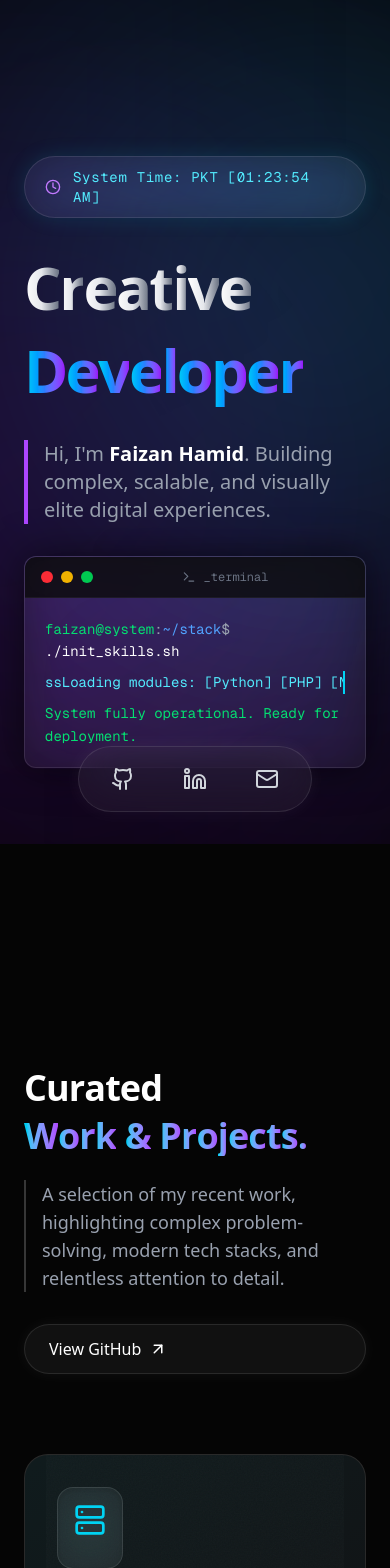
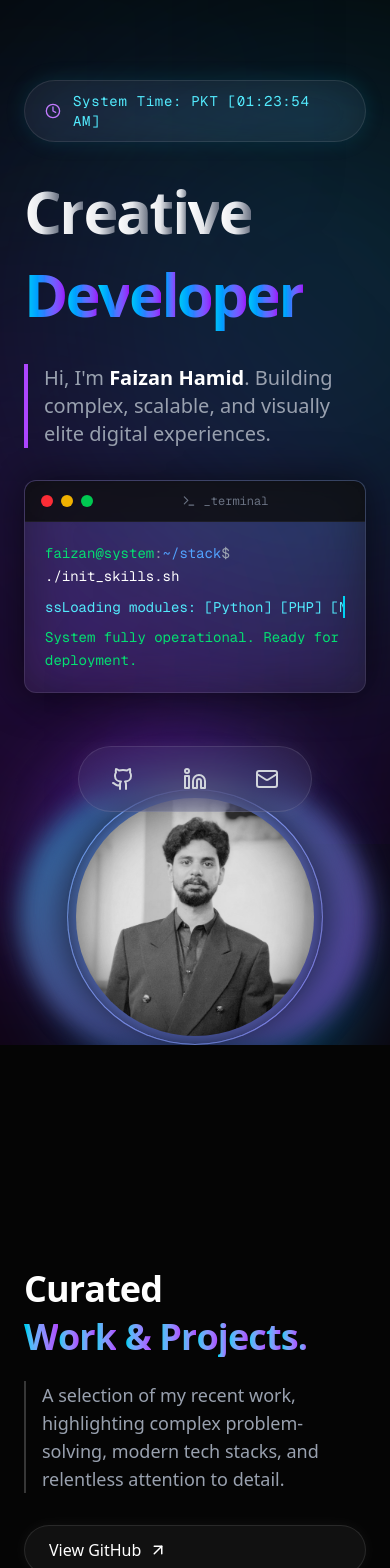
Before and after one commit to Faizan-Hamid381/My-Portfolio, a Next.js app: page / in a window 390 px wide. Shown: the top 1568 px of the page. Built offline with nearby package versions, Linux system fonts and the light colour scheme.

Commit message:
Fixed mobile image visibility

```diff
--- a/components/sections/Hero.tsx
+++ b/components/sections/Hero.tsx
@@ -2,6 +2,7 @@
 
 import { motion } from "framer-motion";
 import { useEffect, useState } from "react";
+import Image from "next/image";
 import { Clock, Terminal } from "lucide-react";
 import { TextReveal } from "../ui/TextReveal";
 
@@ -153,7 +154,7 @@ export const Hero = () => {
                     initial={{ opacity: 0, scale: 0.8, rotate: -10 }}
                     animate={{ opacity: 1, scale: 1, rotate: 0 }}
                     transition={{ duration: 1.5, ease: "backOut", delay: 0.5 }}
-                    className="relative group hidden lg:block"
+                    className="relative group flex justify-center mt-12 lg:mt-0 w-full lg:w-auto"
                 >
                     {/* Elaborate glowing borders and rings */}
                     <div className="absolute -inset-4 bg-gradient-to-r from-cyan-500 via-blue-500 to-purple-600 rounded-full blur-2xl opacity-40 group-hover:opacity-70 transition duration-1000 animate-[spin_10s_linear_infinite]" />
@@ -163,18 +164,21 @@ export const Hero = () => {
                     <motion.div
                         animate={{ rotate: 360 }}
                         transition={{ duration: 20, repeat: Infinity, ease: "linear" }}
-                        className="absolute -inset-8 border border-white/10 rounded-full border-dashed pointer-events-none"
+                        className="absolute -inset-8 border border-white/10 rounded-full border-dashed pointer-events-none hidden md:block"
                     />
                     <motion.div
                         animate={{ rotate: -360 }}
                         transition={{ duration: 30, repeat: Infinity, ease: "linear" }}
-                        className="absolute -inset-12 border border-cyan-500/20 rounded-full pointer-events-none"
+                        className="absolute -inset-12 border border-cyan-500/20 rounded-full pointer-events-none hidden md:block"
                     />
 
-                    <div className="relative w-80 h-80 rounded-full p-2 glass overflow-hidden flex items-center justify-center bg-[#050505] shadow-[0_0_50px_rgba(0,0,0,0.8)]">
-                        <img
+                    <div className="relative w-64 h-64 md:w-80 md:h-80 rounded-full p-2 glass overflow-hidden flex items-center justify-center bg-[#050505] shadow-[0_0_50px_rgba(0,0,0,0.8)]">
+                        <Image
                             src="/myprofile.jpg"
                             alt="Faizan Hamid"
+                            width={320}
+                            height={320}
+                            priority
                             className="w-full h-full object-cover rounded-full grayscale hover:grayscale-0 transition-all duration-700"
                         />
                         {/* Inner glass overlay for extra premium feel */}
```
